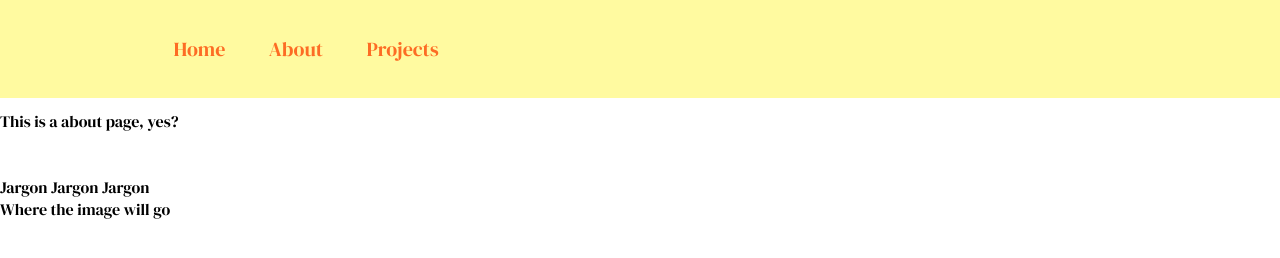
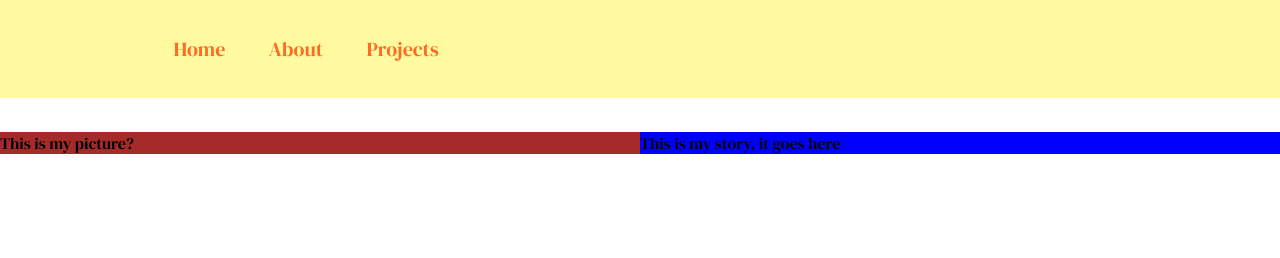
Before and after one commit to R-Adan02/portfolio_v.1, a plain HTML site: page about.html in a window 1280 px wide. Drawn offline with Linux system fonts and the light colour scheme.

Commit message:
tinkering

```diff
--- a/about.html
+++ b/about.html
@@ -22,15 +22,10 @@
 <br>
 <br>
 <br>
-  <p>This is a about page, yes?</p>
-  <br>
-  <br>
-  <section class="story">
-    <p>Jargon Jargon Jargon</p>
-  </section>
-  <section class="headshot">
-    <p>Where the image will go</p>
-  </section>
-
+<br>
+ <div class="wrapper">
+    <article class="headshot"><p>This is my picture?</p></article>
+    <article class="story"><p>This is my story, it goes here</p></article>
+ </div>
 </body>
 </html>
--- a/styles.css
+++ b/styles.css
@@ -31,6 +31,27 @@
     color: rgb(160, 181, 255) ;
 }
 
-.story{}
 
-.headshot{}
+.story{
+    height: 50%;
+    width: 50%;
+    background-color: blue;
+    display: flex;
+    flex-direction: column;
+}
+
+.headshot{
+    height: 50%;
+    width: 50%;
+    background-color: brown;
+    display: flex;
+    flex-direction: column;
+}
+
+.wrapper{
+    display: flex;
+    flex-flow: row;
+    text-align: left;
+    justify-content: space-evenly ;
+    align-items: center;
+}
```
